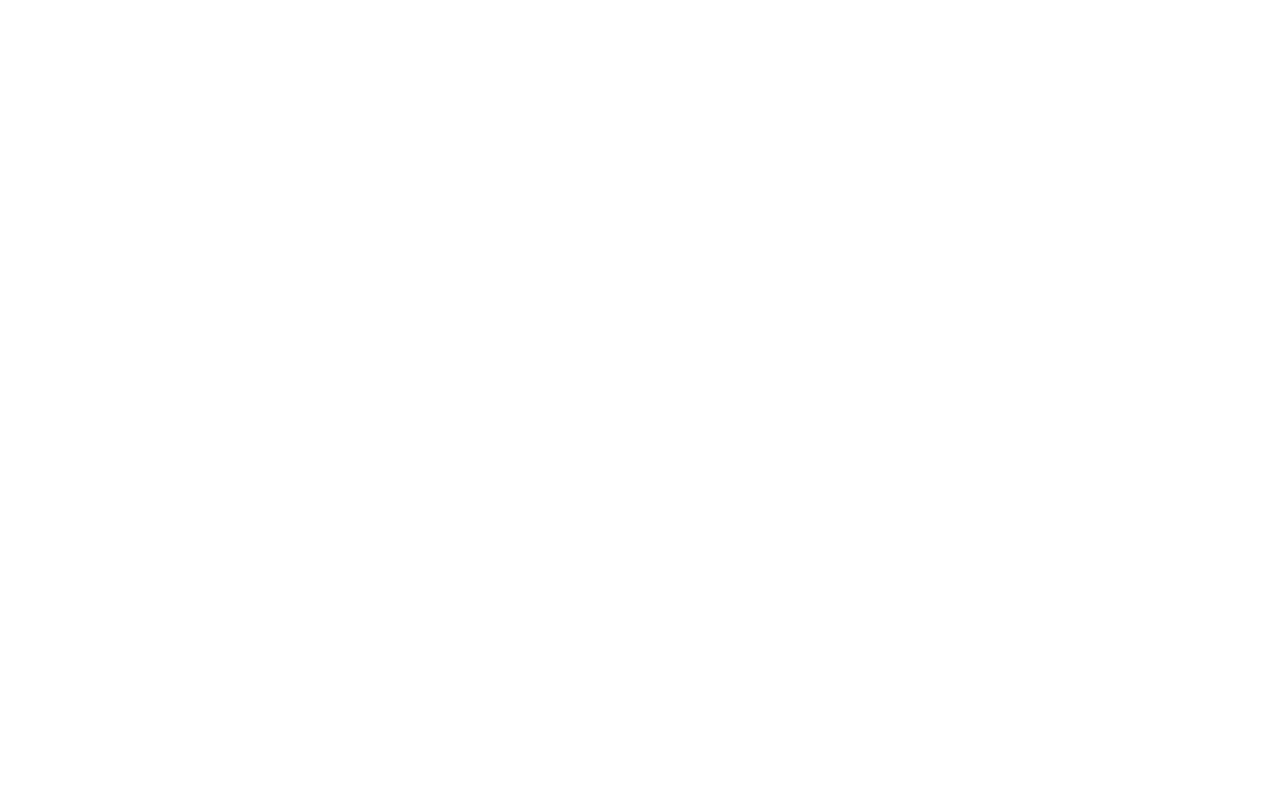
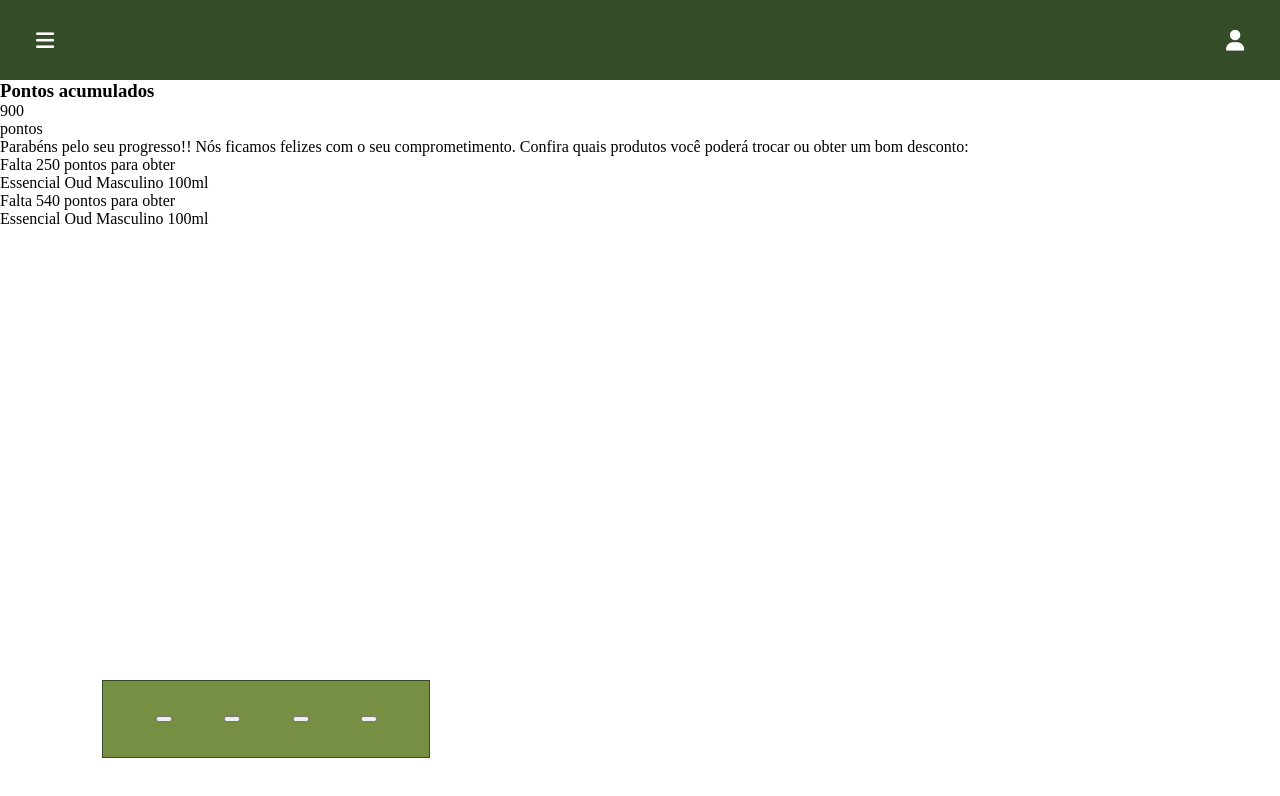
Before and after one commit to lucassantDev/cashback-verde, a plain HTML site: page pages/parte-2/tela-pontos.html in a window 1280 px wide. Drawn offline with Linux system fonts and the light colour scheme.

Commit message:
feat: iniciando html na pagina de pontos

```diff
--- a/pages/parte-2/tela-pontos.html
+++ b/pages/parte-2/tela-pontos.html
@@ -0,0 +1,58 @@
+<!DOCTYPE html>
+<html lang="pt-br">
+<head>
+    <meta charset="UTF-8">
+    <meta name="viewport" content="width=device-width, initial-scale=1.0">
+    <script src="https://kit.fontawesome.com/e0b8a276c3.js" crossorigin="anonymous"></script>
+    <link rel="stylesheet" href="../css/index.css">
+    <title>Pontos</title>
+</head>
+<body>
+    <header class="cabecalho-parte-3">
+        <div class="icone-header">
+            <!-- icone de tres pontos -->
+            <i class="fa-solid fa-bars"></i>
+        </div>
+        <div class="icone-header perfil">
+            <!-- icone de perfil -->
+            <i class="fa-solid fa-user"></i>
+        </div>
+    </header>
+    <main>
+        <section id="secao-pontos">
+            <h3>
+                Pontos acumulados
+            </h3>
+            <div class="div-pontos">
+                <span>900</span>
+                <p>pontos</p>
+            </div>
+            <div id="mensagem-pontos">
+                <p>
+                    <span>Parabéns pelo seu progresso!!</span> Nós ficamos felizes com o seu comprometimento. Confira quais produtos você poderá trocar ou obter um bom desconto:
+                </p>
+            </div>
+        </section>
+        <section id="secao-pontuacao-produtos">
+            <div class="pontuacao-produto">
+                Falta 250 pontos para obter <br>
+                <!-- linhas do produto -->
+                <span class="descricao-produto">Essencial Oud Masculino 100ml</span>
+            </div>
+            <div class="pontuacao-produto">
+                Falta 540 pontos para obter <br>
+                <!-- linhas do produto -->
+                <span class="descricao-produto">Essencial Oud Masculino 100ml</span>
+            </div>
+        </section>
+    </main>
+    <div class="menu-fixo">
+        <button class="botao-funcional">
+            <!--  -->
+        </button>
+        <button class="botao-funcional"></button>
+        <button class="botao-funcional"></button>
+        <button class="botao-funcional"></button>
+    </div>
+</body>
+</html>
```
Also changed, not shown: pages/parte-3/tela-produtos.html (line endings or trailing spaces).
